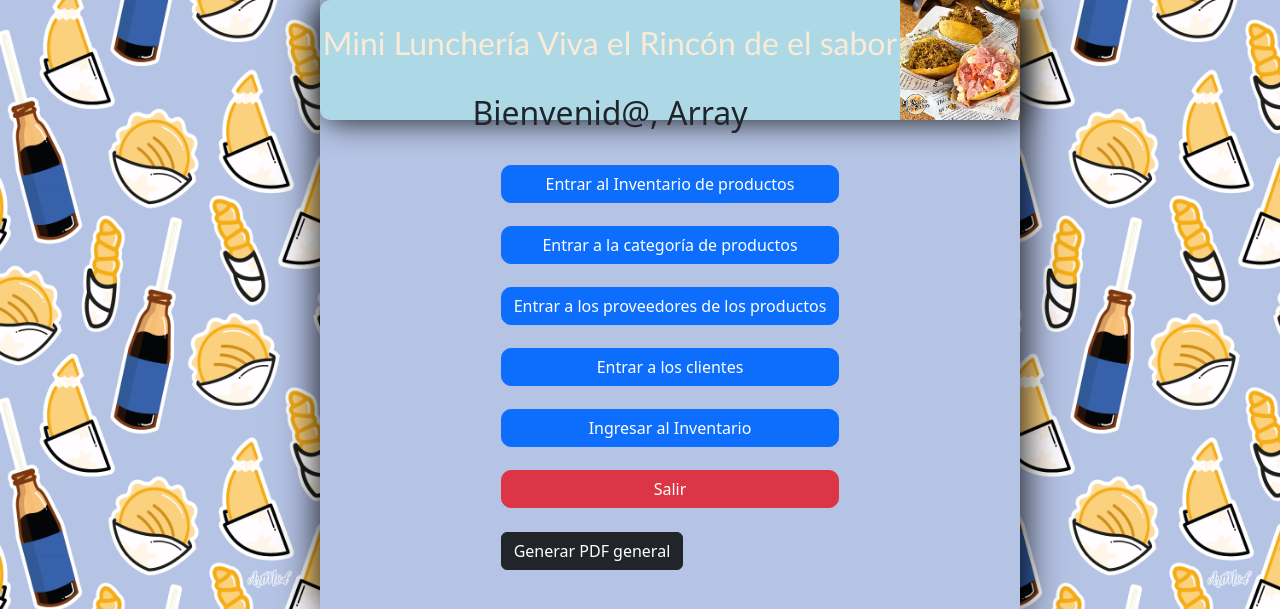
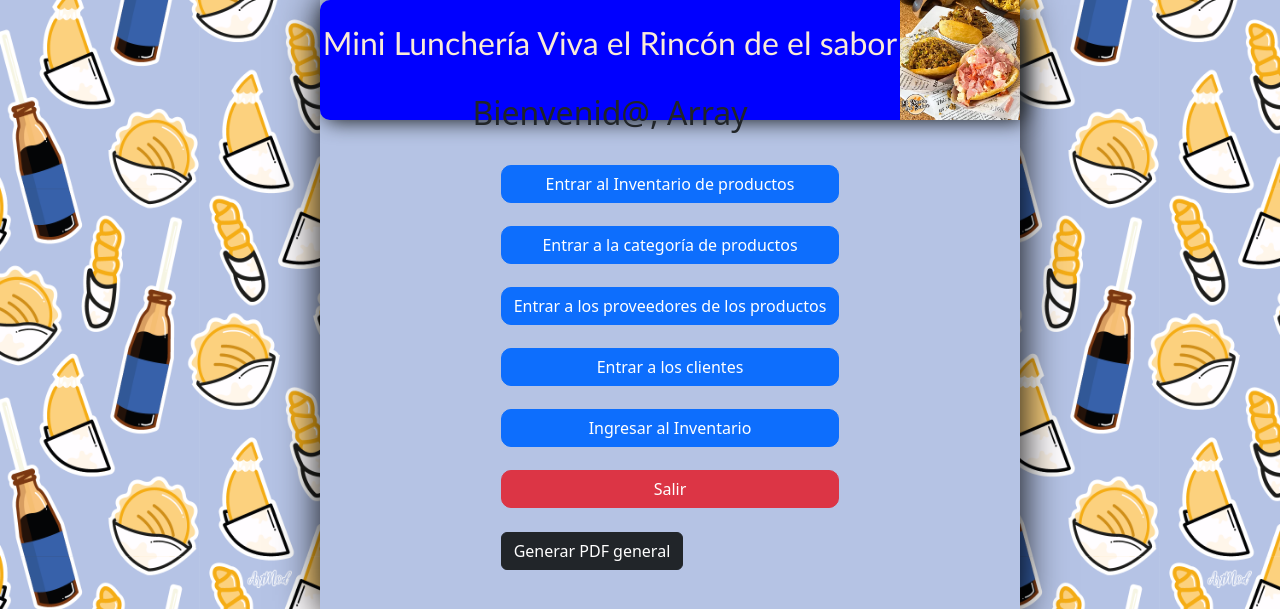
Before and after one commit to Vahp04/Proyecto-INU-, a PHP site: page /views/menu.php in a window 1280 px wide. Shown: the top 609 px of the page. Run offline with PHP 8.4, Linux system fonts and the light colour scheme; a user stored in the database is signed in.

Commit message:
Agregando cambios en la rama Valeria

```diff
--- a/PHPpp/views/menu.php
+++ b/PHPpp/views/menu.php
@@ -24,9 +24,9 @@
         position:absolute;
         width: 700px;
         height: 120px;
-       background-color: lightblue;
+       background-color: blue;
        border-radius: 10px;
-       box-shadow: 5px 2px 30px;
+       box-shadow: 5px 2px 20px;
     }
 
         .menu-content {
```
